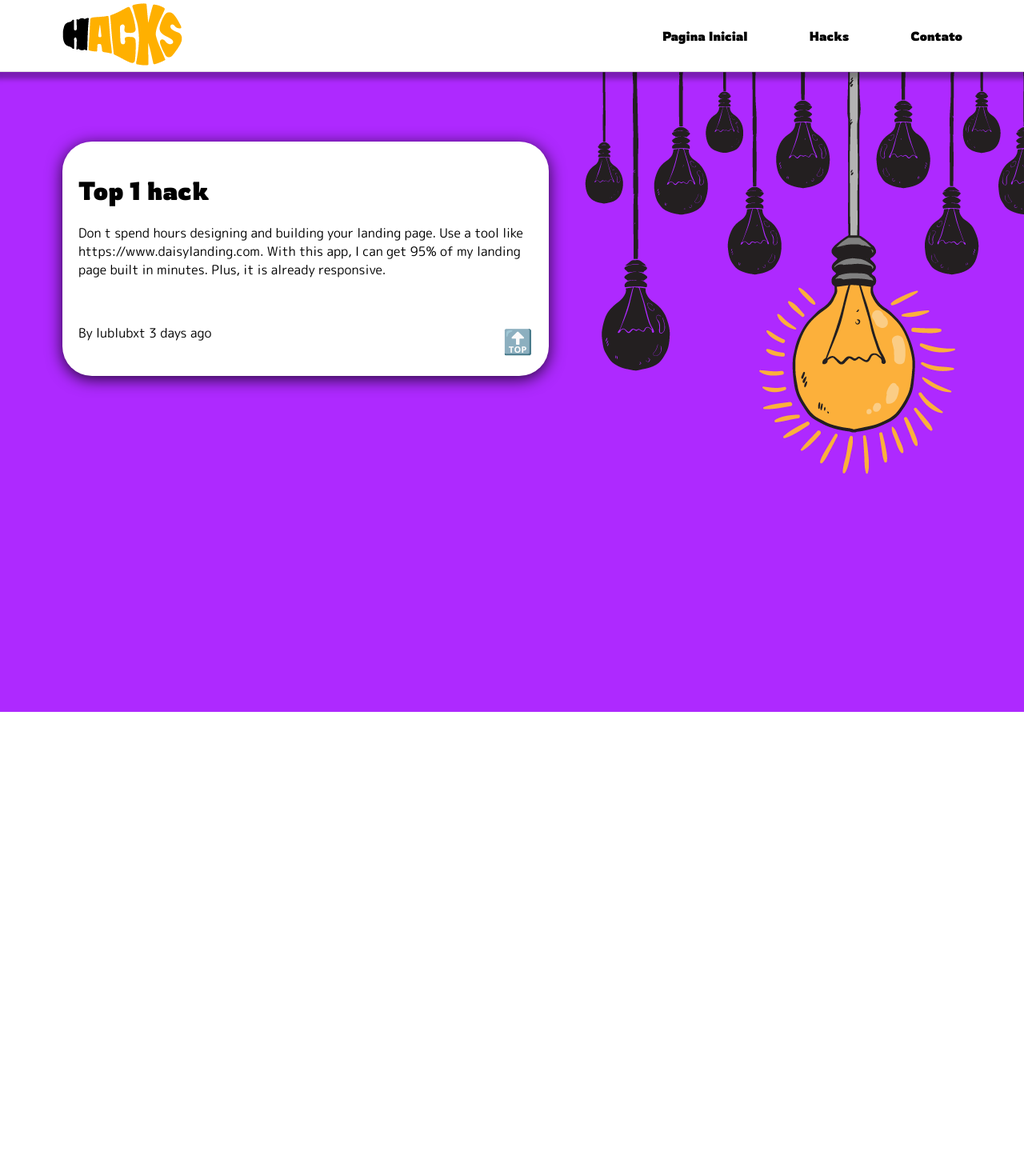
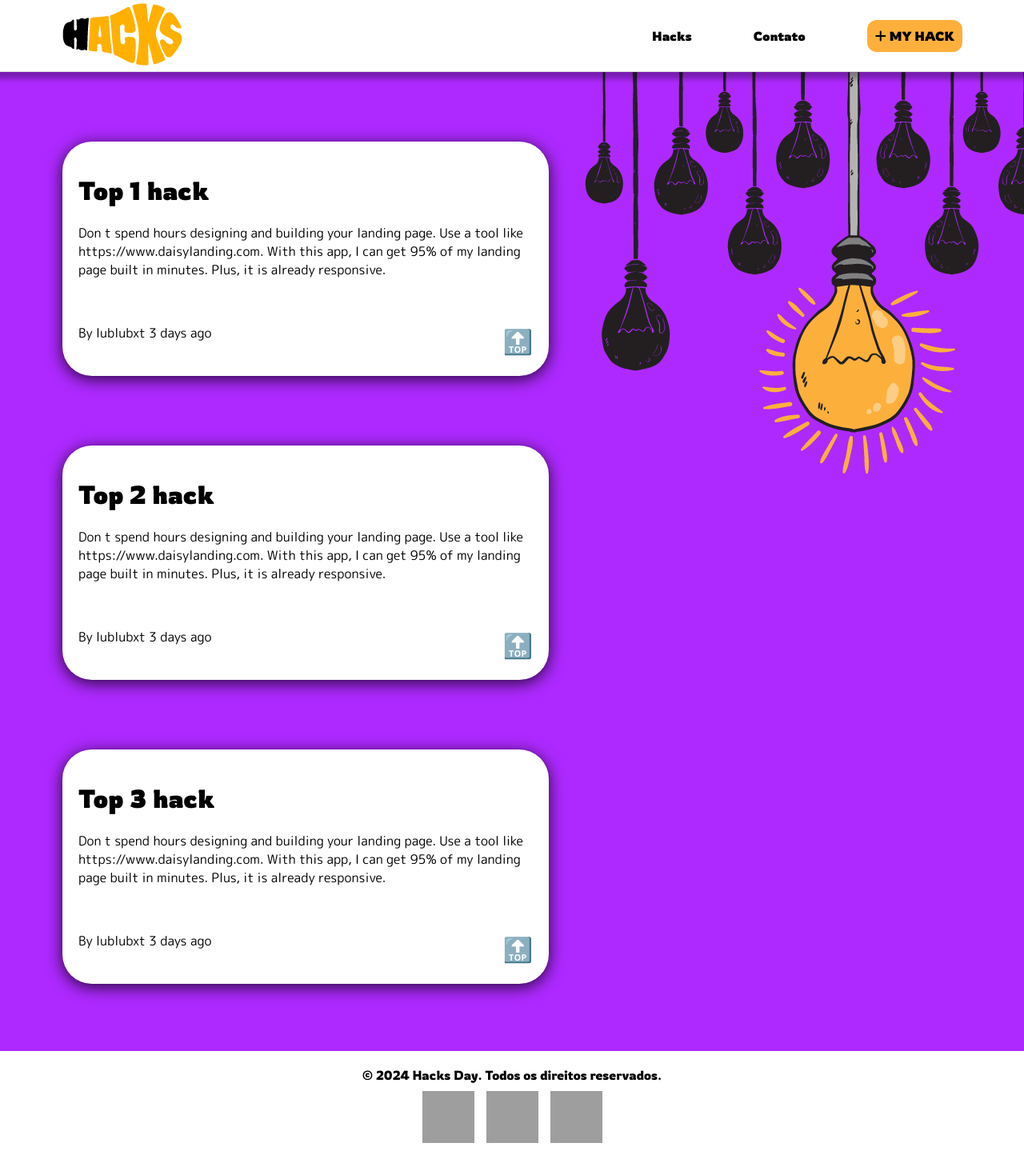
Before and after one commit to IacheLopes/Day-Hacks, a React (Vite) app: page / in a window 1280 px wide. Shown: the top 1449 px of the page at 80% size. Before the commit the page ends 890 px from the top, so only its background shows below. Built offline with nearby package versions, Linux system fonts and the light colour scheme; grey boxes are pictures that could not be loaded.

Commit message:
Finalizado footer e adicionado botão de adicionar hack na navbar

```diff
--- /dev/null
+++ b/components/Footer/Footer.jsx
@@ -0,0 +1,20 @@
+import styles from './Footer.module.css';
+
+
+function Footer(){
+    return(
+        <footer className={styles.footer}>
+            <div className={styles.container}>
+                <p>&copy; {new Date().getFullYear()} Hacks Day. Todos os direitos reservados.</p>
+                <ul className={styles.socialLinks}>
+                    <li><a href="https://www.linkedin.com/in/iache-lopes-cavalcanti/" target="_blank" rel="noopener noreferrer"><div id="contato" className={styles.linkedin}></div></a></li>
+                    <li><a href="https://github.com/IacheLopes" target="_blank" rel="noopener noreferrer"><div id="sobre" className={styles.github}></div></a></li>
+                    <li><a href="mailto:iachelopes1@gmail.com" target="_blank" rel="noopener noreferrer"><div className={styles.email}></div></a></li>
+                </ul>
+            </div>
+        </footer>
+    )
+}
+
+
+export default Footer;
--- /dev/null
+++ b/components/Footer/Footer.module.css
@@ -0,0 +1,67 @@
+
+
+
+.footer {
+    background-color: #ffffff;
+    color: #000000;
+    padding: 20px 0;
+    text-align: center;
+
+}
+
+.footer .container {
+    max-width: 1200px;
+    margin: 0 auto;
+    padding: 0 20px;
+}
+
+.footer p {
+    margin: 0;
+}
+
+.footer .socialLinks {
+    list-style: none;
+    padding: 0;
+    margin: 10px 0 0 0;
+    display: flex;
+    justify-content: center;
+    gap: 15px;
+}
+
+.footer .socialLinks li {
+    display: inline-block;
+}
+
+.footer .socialLinks a {
+    color: #fff;
+    text-decoration: none;
+    transition: color 0.3s ease;
+}
+
+.footer .socialLinks a:hover {
+    color: #ff6347;
+}
+
+.footer .linkedin{
+    background-image: url("../assets/linkedin.png");
+    width: 65px;
+    height: 65px;
+    display: flex;
+    background-size: cover;
+}
+
+.footer .github {
+    background-image: url("../assets/github.png");
+    width: 65px;
+    height: 65px;
+    display: flex;
+    background-size: cover;
+}
+
+.footer .email {
+    background-image: url("../assets/gmail.png");
+    width: 65px;
+    height: 65px;
+    display: flex;
+    background-size: cover;
+}
--- a/components/HacksList/HackList.jsx
+++ b/components/HacksList/HackList.jsx
@@ -8,6 +8,26 @@ function HackList (){
                 <div className={styles.topHacks}>
                     <div className={styles.hacksContainer}>
                         <h1>Top 1 hack</h1>
+
+                        <p>Don t spend hours designing and building your landing page. Use a tool like https://www.daisylanding.com. With this app, I can get 95% of my landing page built in minutes. Plus, it is already responsive.</p>
+                        <div>
+                            <span className="">By lublubxt 3 days ago</span>
+                            <button><span>🔝</span></button>
+                        </div>
+                    </div>
+
+                    <div className={styles.hacksContainer}>
+                        <h1>Top 2 hack</h1>
+
+                        <p>Don t spend hours designing and building your landing page. Use a tool like https://www.daisylanding.com. With this app, I can get 95% of my landing page built in minutes. Plus, it is already responsive.</p>
+                        <div>
+                            <span className="">By lublubxt 3 days ago</span>
+                            <button><span>🔝</span></button>
+                        </div>
+                    </div>
+
+                    <div className={styles.hacksContainer}>
+                        <h1>Top 3 hack</h1>
 
                         <p>Don t spend hours designing and building your landing page. Use a tool like https://www.daisylanding.com. With this app, I can get 95% of my landing page built in minutes. Plus, it is already responsive.</p>
                         <div>
--- a/components/HacksList/HackList.module.css
+++ b/components/HacksList/HackList.module.css
@@ -19,7 +19,7 @@ main{
 
 .topHacks{
     flex: 1;
-
+    padding: 0 0 84px 0;
 }
 
 .backgroundImg{
@@ -67,6 +67,6 @@ main{
 .hacksContainer div>button>span{
 
     font-size: 30px;
-    font-color: black;
+    color: black;
 
 }
--- a/components/Navbar/Navbar.jsx
+++ b/components/Navbar/Navbar.jsx
@@ -9,13 +9,13 @@ function Navbar () {
             </div>
                 <ul className={styles.navbarLinks}>
                     <li>
-                        <Link to="/">Pagina Inicial</Link>
-                    </li>
-                    <li>
                         <Link to="/">Hacks</Link>
                     </li>
                     <li>
                         <Link to="/">Contato</Link>
+                    </li>
+                    <li>
+                        <button><Link to="/"><i className="fa-solid fa-plus"></i> MY HACK</Link></button>
                     </li>
                 </ul>
 
--- a/components/Navbar/Navbar.module.css
+++ b/components/Navbar/Navbar.module.css
@@ -23,6 +23,7 @@
     list-style: none;
     gap: 77px;
     margin-right: 77px;
+    align-items: center;
   }
 
 
@@ -36,3 +37,18 @@
   .navbarLinks a:hover {
     color: #555555;
   }
+
+  .navbarLinks button{
+    background: none;
+    background-color: #FCB03B;
+    border: none;
+    padding: 10px;
+    font: inherit;
+    cursor: pointer;
+    outline: none;
+    border-radius: 12px ;
+  }
+
+  .navbarLinks li button i{
+    font-weight:bolder;
+  }
--- a/src/App.jsx
+++ b/src/App.jsx
@@ -2,6 +2,7 @@ import './App.css'
 import HackList from '../components/HacksList/HackList';
 import Navbar from '../components/Navbar/Navbar'
 import { BrowserRouter, Routes, Route } from 'react-router-dom';
+import Footer from '../components/Footer/Footer';
 
 function App() {
 
@@ -9,13 +10,15 @@ function App() {
   return (
     <>
     <BrowserRouter>
+
       <Navbar></Navbar>
       <HackList></HackList>
+      <Footer></Footer>
+
       <Routes>
       <Route path="/" element={<home />}/>
       <Route path="/hacks" element={<hacks />}/>
       <Route path="/" element={<contato />}/>
-
       </Routes>
 
     </BrowserRouter>
```
